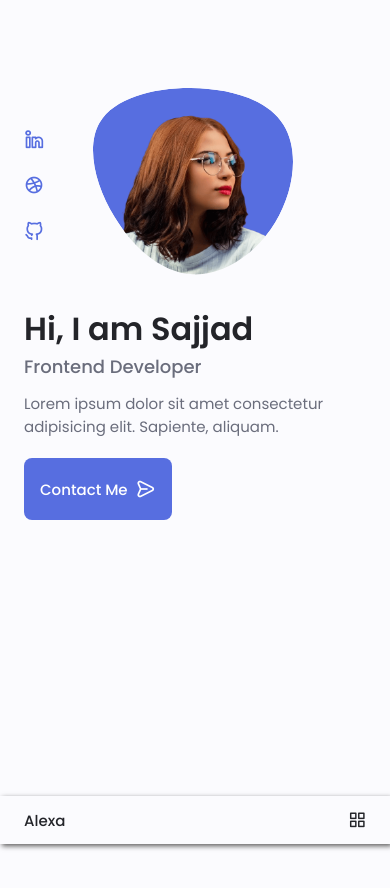
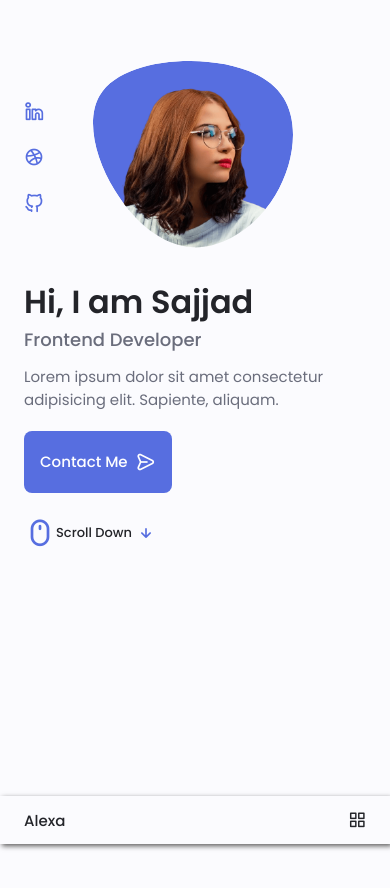
Before and after one commit to SajjadWasel/resume, a plain HTML site: page index.html in a window 390 px wide. Shown: the top 888 px of the page. Drawn offline with nearby package versions, Linux system fonts and the light colour scheme.

Commit message:
3rd commit

```diff
--- a/assets/css/styles.css
+++ b/assets/css/styles.css
@@ -247,6 +247,12 @@ img {
     gap: 1rem;
 }
 
+@media screen and (max-width: 757px) {
+    .home__container {
+        margin-top: -7%;
+    }
+}
+
 .home__content {
     grid-template-columns: .5fr 3fr;
     padding-top: 3.5rem;
@@ -295,10 +301,10 @@ img {
 .home__descrition {
     margin-bottom: var(--mb-2);
 }
-
+/*
 .home__scroll {
     display: none;
-}
+} */
 
 .home__scroll-button {
     color: var(--first-color);
```
